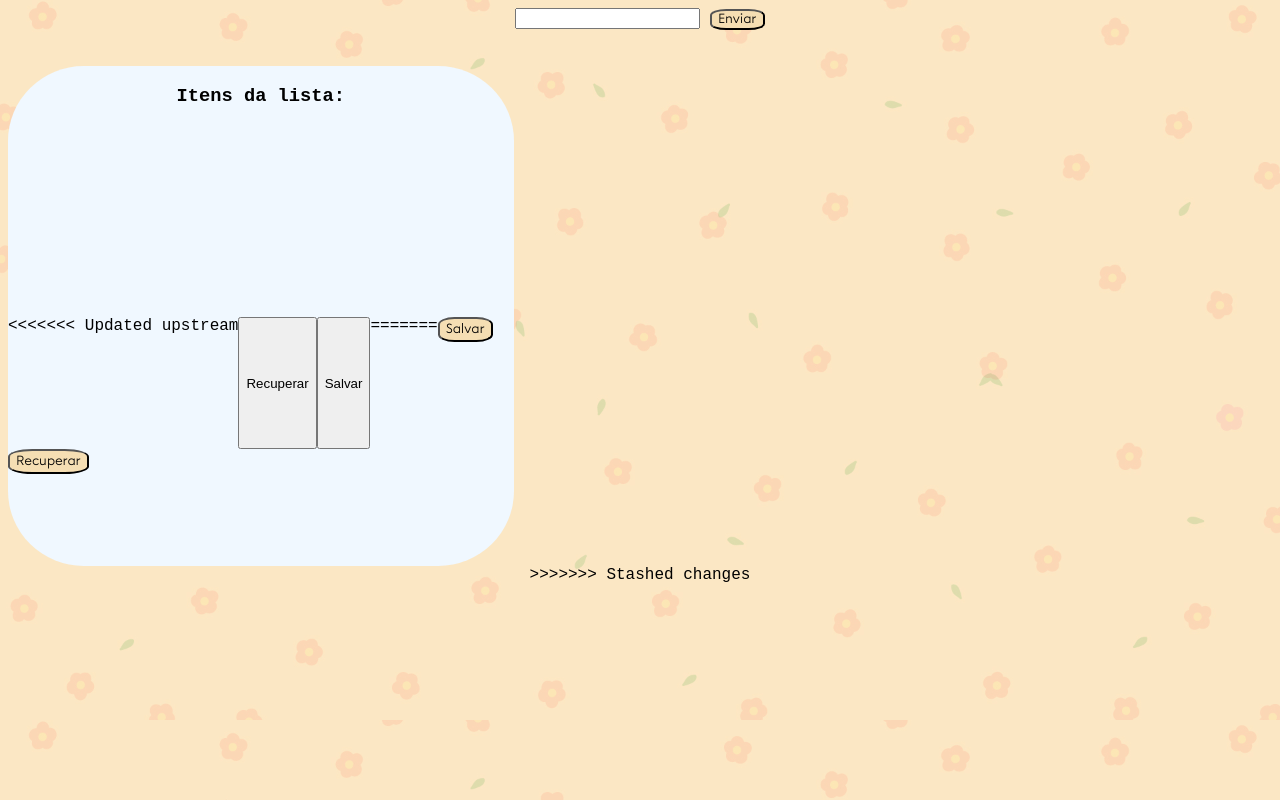
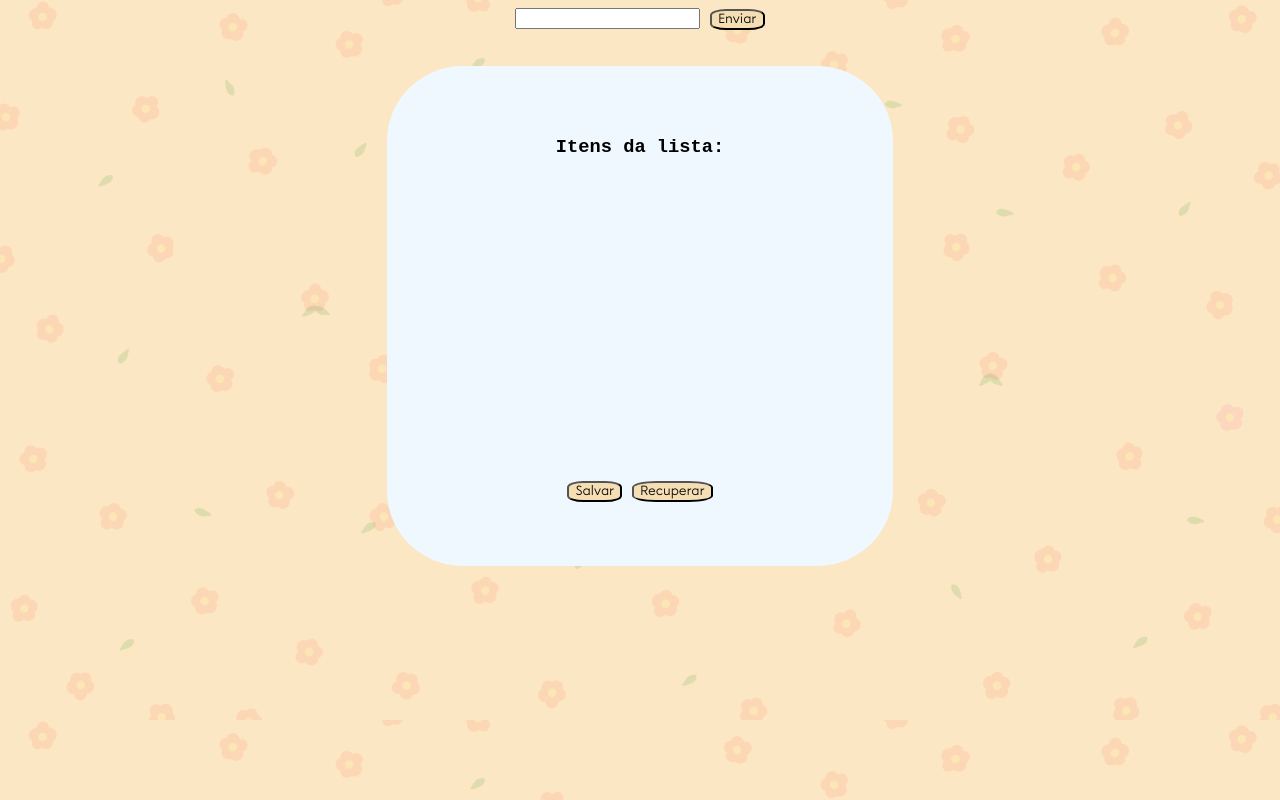
Before and after one commit to MilaPassos/toDoList, a plain HTML site: page index.html in a window 1280 px wide. Drawn offline with Linux system fonts and the light colour scheme.

Commit message:
Centralized layout with flexbox

```diff
--- a/css/style.css
+++ b/css/style.css
@@ -10,42 +10,38 @@ body{
     font-family:'Courier New', Courier, monospace;
     text-align: center;
 }
-section{
-}
-
 #listabg{
     display: flex;
-    flex-direction: row;
+    flex-direction: column;
     flex-wrap: wrap;
-    background-position: center;
+    justify-content: center;
+    align-items: stretch;
+    row-gap: 15px;
     background-color: aliceblue;
     background-size: 40%;
     border-radius: 15%;
     position: relative;
+    margin: auto;
     width: 40%;
     min-height: 500px;
-    max-height: 1000px;
 }
 h3{
-    flex: 1 100%;
+    order: 1;
+    flex: 1;
+    align-self: flex-start;
     width: 100%;
+    flex-basis: 5%;
 }
 #exibLista{
-    flex: 2 100%;
-    width: 100%;
-    padding-left: 37%;
+    order: 2;
+    flex: 5;
+    padding-left: 27%;
     text-align: left;
 }
 #bottombts{
-    flex: 3 100%;
-    align-items: center;
+    order: 3;
+    flex: 1;
 }
-/* .save{
-    flex: 3;
-}
-.retrieve{
-    flex: 3;
-} */
 .editBtn{
     max-width: 32px;
     max-height: 32px;
--- a/index.html
+++ b/index.html
@@ -16,21 +16,18 @@
     <br>
     <section><br>
         <div id="listabg">
-        <h3>Itens da lista:</h3>
-        <div id="exibLista"></div>
+            <h3>Itens da lista:</h3>
+            <div id="exibLista"></div>
 
-<<<<<<< Updated upstream
-    <br><br>
-    <button id="retrieve">Recuperar</button>
-    <button id="save">Salvar</button>
-=======
-        <br><br>
+            <br><br>
 
-        <button class="button" id="save">Salvar</button>
-        <button class="button" id="retrieve">Recuperar</button>
+            <div id="bottombts">
+                <button class="button" id="save">Salvar</button>
+                <button class="button" id="retrieve">Recuperar</button>
+                <br><br>
+            </div>
         </div>
-        <!-- <button id="edit">Editar</button> -->
+
     </section>
->>>>>>> Stashed changes
 
 </body>
```
